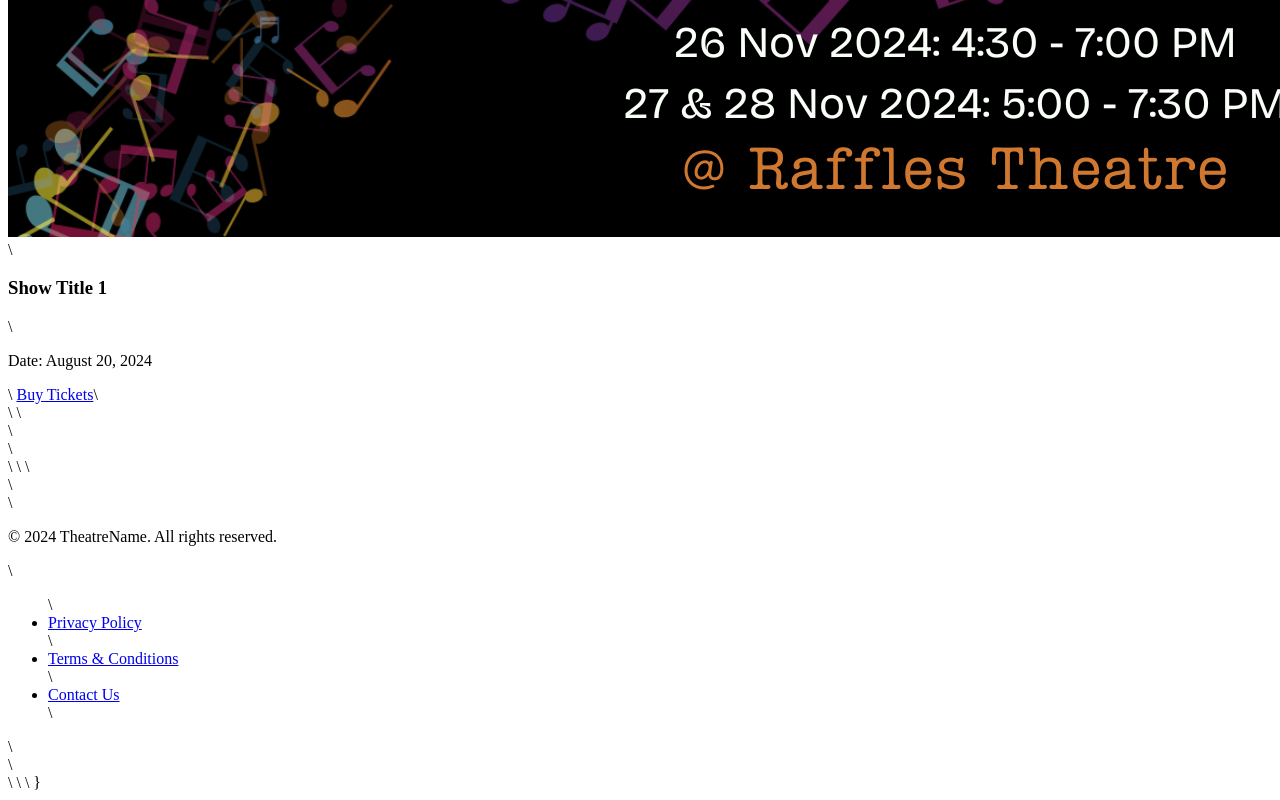
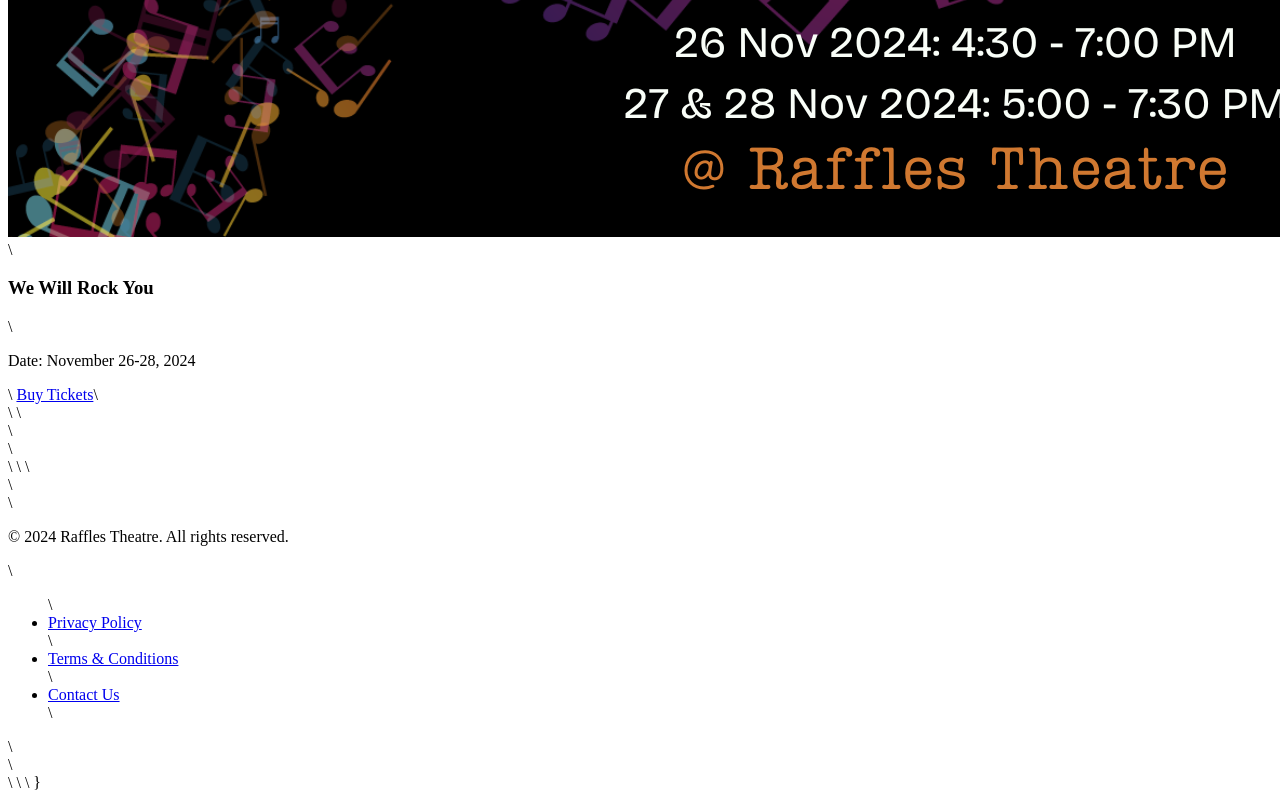
Before and after one commit to pmtobing/theatre-ticket-reservation, a plain HTML site: page index.html in a window 1280 px wide. Shown: the part 1679-2479 px from the top of the page. Drawn offline with Linux system fonts and the light colour scheme.

Commit message:
Update index.html

```diff
--- a/index.html
+++ b/index.html
@@ -11,7 +11,7 @@
     <header>\
         <div class="container">\
             <div class="logo">\
-                <a href="#">TheatreName</a>\
+                <a href="#">Raffles Theatre</a>\
             </div>\
             <nav>\
                 <ul class="nav-links">\
@@ -32,7 +32,7 @@
     <!-- Hero Section -->\
     <section class="hero">\
         <div class="hero-content">\
-            <h1>Experience the Magic of Live Theatre</h1>\
+            <h1>Experience the Magic of Live We Will Rock You The Musical</h1>\
             <p>Discover world-class performances, from drama to dance</p>\
             <a href="#" class="btn book-btn">Book Tickets Now</a>\
         </div>\
@@ -46,8 +46,8 @@
                 <!-- Sample Show Item -->\
                 <div class="show-item">\
                     <img src="show1.jpg" alt="Show 1">\
-                    <h3>Show Title 1</h3>\
-                    <p>Date: August 20, 2024</p>\
+                    <h3>We Will Rock You</h3>\
+                    <p>Date: November 26-28, 2024</p>\
                     <a href="#" class="btn">Buy Tickets</a>\
                 </div>\
                 <!-- Add more show items as needed -->\
@@ -58,7 +58,7 @@
     <!-- Footer Section -->\
     <footer>\
         <div class="container">\
-            <p>&copy; 2024 TheatreName. All rights reserved.</p>\
+            <p>&copy; 2024 Raffles Theatre. All rights reserved.</p>\
             <ul class="footer-links">\
                 <li><a href="#">Privacy Policy</a></li>\
                 <li><a href="#">Terms & Conditions</a></li>\
```
